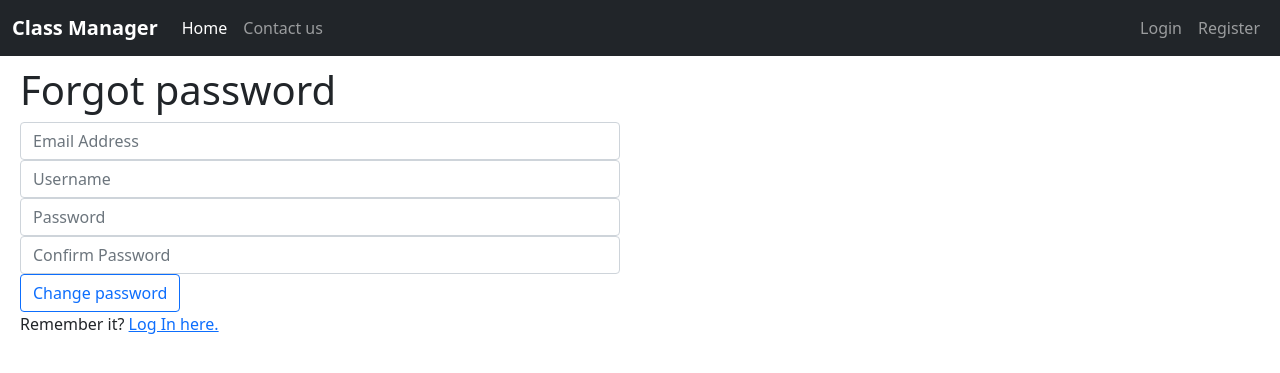
After one commit to okoyekk/coursemanager-project, a Django app: page /forgot_password in a window 1280 px wide. The commit adds this page. Shown: the top 373 px of the page. Run offline with Django 3.2, Linux system fonts and the light colour scheme.

Commit message:
Implemented ALL views and templates, backend is finally complete!

```diff
--- /dev/null
+++ b/coursemanager/classmanager/templates/classmanager/forgot_password.html
@@ -0,0 +1,22 @@
+{% extends "classmanager/layout.html" %}
+
+{% block body %}
+<h1>Forgot password</h1>
+<form action="{% url 'forgot-password' %}" method="post">
+    {% csrf_token %}
+    <div class="form-group">
+        <input class="form-control" type="email" name="email" placeholder="Email Address">
+    </div>
+    <div class="form-group">
+        <input class="form-control" type="text" name="username" placeholder="Username">
+    </div>
+    <div class="form-group">
+        <input class="form-control" type="password" name="password" placeholder="Password">
+    </div>
+    <div class="form-group">
+        <input class="form-control" type="password" name="confirmation" placeholder="Confirm Password">
+    </div>
+    <button class="btn btn-outline-primary" id="submit-user" type="submit">Change password</button>
+    <p>Remember it? <a href="{% url 'login' %}">Log In here.</a></p>
+</form>
+{% endblock body %}
--- a/coursemanager/classmanager/templates/classmanager/layout.html
+++ b/coursemanager/classmanager/templates/classmanager/layout.html
@@ -11,6 +11,11 @@
     <link rel="stylesheet" href="{% static 'classmanager/styles.css' %}">
     <link href="https://cdn.jsdelivr.net/npm/bootstrap@5.0.2/dist/css/bootstrap.min.css" rel="stylesheet"
         integrity="sha384-EVSTQN3/azprG1Anm3QDgpJLIm9Nao0Yz1ztcQTwFspd3yD65VohhpuuCOmLASjC" crossorigin="anonymous">
+    <link rel="apple-touch-icon" sizes="180x180" href="{% static 'classmanager/apple-touch-icon.png' %}">
+    <link rel="icon" type="image/png" sizes="32x32" href="{% static 'classmanager/favicon-32x32.png' %}">
+    <link rel="icon" type="image/png" sizes="16x16" href="{% static 'classmanager/favicon-16x16.png' %}">
+    <link rel="manifest" href="{% static 'classmanager/site.webmanifest' %}">
+    <link rel="shortcut icon" type="image/png" href="{% static 'classmanager/favicon.ico' %}"/>
     {% block script %}
     {% endblock script %}
 </head>
@@ -41,8 +46,8 @@
             <div class="collapse navbar-collapse justify-content-end" id="navbarNavAltMarkup">
                 <div class="navbar-nav">
                     {% if user.is_authenticated %}
-                    <!-- todo link username to an about-me page that shows user info -->
-                    <a class="nav-link active" aria-current="page" href="{% url 'index' %}">{{user.username}}</a>
+                    <a class="nav-link active" aria-current="page"
+                        href="{% url 'view-my-profile' %}">{{user.username}}</a>
                     <a class="nav-link" href="{% url 'logout' %}">Logout</a>
                     {% else %}
                     <a class="nav-link" href="{% url 'login' %}">Login</a>
--- a/coursemanager/classmanager/templates/classmanager/login.html
+++ b/coursemanager/classmanager/templates/classmanager/login.html
@@ -9,6 +9,5 @@
     <button class="btn btn-outline-primary" type="submit">Login</button>
   </form>
 
-  <a href="#">Forgot Password?</a>
+  <a href="{% url 'forgot-password' %}">Forgot Password?</a>
 {% endblock body %}
-<!-- TODO forgot password route -->
--- a/coursemanager/classmanager/urls.py
+++ b/coursemanager/classmanager/urls.py
@@ -6,6 +6,7 @@ urlpatterns = [
     path("", views.index, name="index"),
     path("accounts/login/", views.login_view, name="login"),
     path("logout", views.logout_view, name="logout"),
+    path("forgot_password", views.forgot_password, name="forgot-password"),
     path("register", views.register, name="register"),
     path("register/user", views.register_user, name="register-user"),
     path("register/<str:role>", views.register_role, name="register-role"),
@@ -30,5 +31,6 @@ urlpatterns = [
     path("grade/final/<int:course_id>/<int:user_id>", views.grade_final, name="grade-final"),
     path("view/final/<int:course_id>", views.view_finals, name="view-finals"),
     path("view/my_profile", views.view_my_profile, name="view-my-profile"),
+    path("change/name", views.change_name, name="change-name"),
     path("contact_us", views.contact_us, name="contact_us")
 ]
--- a/coursemanager/classmanager/views.py
+++ b/coursemanager/classmanager/views.py
@@ -6,7 +6,7 @@ from django.http import HttpResponseRedirect
 from django.shortcuts import render
 from django.urls import reverse
 
-from .forms import StudentRegisterForm, InstructorRegisterForm, CourseCreationForm,\
+from .forms import StudentRegisterForm, InstructorRegisterForm, CourseCreationForm, \
     AnnouncementCreationForm, AssignmentCreationForm, SubmissionForm
 from .models import User, Student, Instructor, Course, Enrollment, \
     Announcement, Assignment, Submission, Attendance, Grade
@@ -135,13 +135,43 @@ def register_role(request, role):
 
 
 def forgot_password(request):
-    # todo
-    pass
+    if request.method == "POST":
+        context = {}
+        email, username = request.POST["email"], request.POST["username"]
+        password, confirmation = request.POST["password"], request.POST["confirmation"]
+        # check if new password and confirmation are the same
+        if password != confirmation:
+            context["failure_message"] = "Your passwords do not match, please fic that and resubmit"
+            return render(request, "classmanager/forgot_password.html", context)
+        else:
+            # check if user exists
+            try:
+                user = User.objects.get(username=username)
+            except User.DoesNotExist:
+                context["failure_message"] = "Please enter a valid username/email combination and resubmit"
+            else:
+                if user.email != email:
+                    context["failure_message"] = "Please enter a valid username/email combination and resubmit"
+                else:
+                    user.set_password(password)
+                    user.save()
+                    context["success_message"] = "Password changed successfully!"
+            return render(request, "classmanager/forgot_password.html", context)
+    else:
+        return render(request, "classmanager/forgot_password.html")
 
 
+@login_required
 def change_name(request):
-    # todo
-    pass
+    context = {"first_name": request.user.first_name, "last_name": request.user.last_name}
+    if request.method == "POST":
+        request.user.first_name = request.POST["first-name"]
+        request.user.last_name = request.POST["last-name"]
+        request.user.save()
+        context = {"first_name": request.user.first_name, "last_name": request.user.last_name}
+        return render(request, "classmanager/change_name.html", context)
+    else:
+        return render(request, "classmanager/change_name.html", context)
 
 
 # ROLE SPECIFIC VIEWS
@@ -628,12 +658,17 @@ def delete_course(request, course_id):
 # USER INFO AND STATIC VIEWS
 @login_required
 def view_my_profile(request):
-    # todo
-    pass
+    context = {}
+    if request.user.is_student:
+        context["student"] = Student.objects.get(user=request.user)
+    elif request.user.is_instructor:
+        instructor = Instructor.objects.get(user=request.user)
+        context["instructor"] = instructor
+        context["courses"] = len(Course.objects.filter(instructor=instructor))
+    return render(request, "classmanager/view_profile.html", context)
 
 
 def contact_us(request):
-    # todo
     return render(request, "classmanager/contact_us.html")
 
 
```
Also changed, not shown: coursemanager/classmanager/models.py (+3 -6 lines), coursemanager/classmanager/templates/classmanager/change_name.html (added, +15 -0 lines), coursemanager/classmanager/templates/classmanager/contact_us.html (+7 -1 lines), coursemanager/classmanager/templates/classmanager/view_profile.html (added, +25 -0 lines), coursemanager/classmanager/static/classmanager/android-chrome-192x192.png (added), coursemanager/classmanager/static/classmanager/android-chrome-512x512.png (added), coursemanager/classmanager/static/classmanager/apple-touch-icon.png (added), coursemanager/classmanager/static/classmanager/favicon-16x16.png (added), coursemanager/classmanager/static/classmanager/favicon-32x32.png (added), coursemanager/classmanager/static/classmanager/favicon.ico (added), coursemanager/classmanager/static/classmanager/logo.png (deleted), coursemanager/classmanager/static/classmanager/site.webmanifest (added), coursemanager/db.sqlite3.
